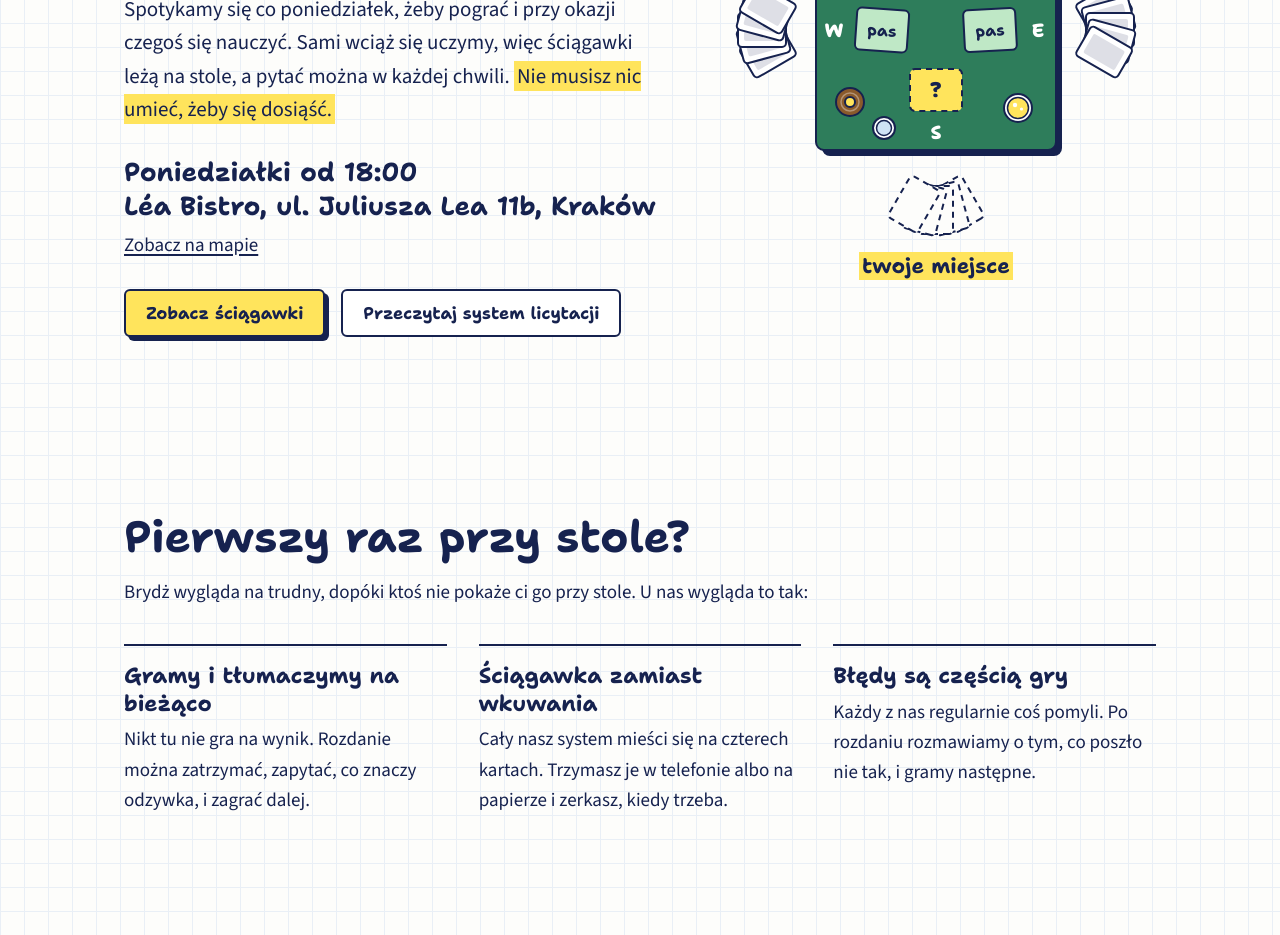
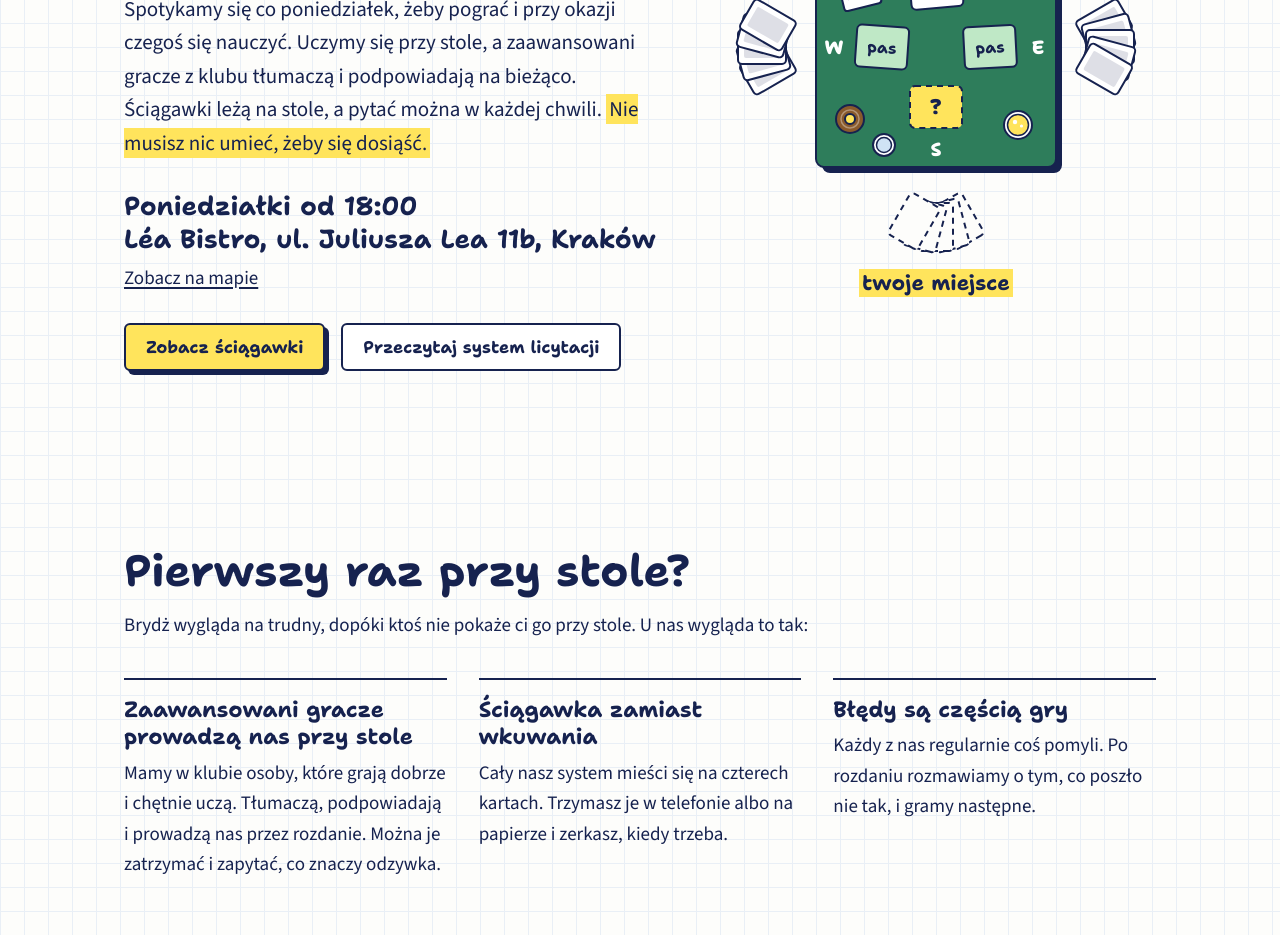
Before and after one commit to witekbobrowski/ciupiemy-w-brydza, a plain HTML site: page build/templates/index.html in a window 1280 px wide. Shown: the part 337-1272 px from the top of the page. Drawn offline with Linux system fonts and the light colour scheme; files that its build step writes are made by us from their sources; files whose address does not match are found by name.

Commit message:
Teksty: zaawansowani gracze uczą i prowadzą przy stole
Co-Authored-By: Claude Fable 5.2 <noreply@anthropic.com>

```diff
--- a/build/templates/index.html
+++ b/build/templates/index.html
@@ -24,7 +24,7 @@
   <div class="hero">
     <div class="hero-text">
       <h1>Ciupiemy w brydża</h1>
-      <p class="lead">Spotykamy się co poniedziałek, żeby pograć i przy okazji czegoś się nauczyć. Sami wciąż się uczymy, więc ściągawki leżą na stole, a pytać można w każdej chwili. <mark>Nie musisz nic umieć, żeby się dosiąść.</mark></p>
+      <p class="lead">Spotykamy się co poniedziałek, żeby pograć i przy okazji czegoś się nauczyć. Uczymy się przy stole, a zaawansowani gracze z klubu tłumaczą i podpowiadają na bieżąco. Ściągawki leżą na stole, a pytać można w każdej chwili. <mark>Nie musisz nic umieć, żeby się dosiąść.</mark></p>
       <p class="when">Poniedziałki od 18:00<br>Léa Bistro, ul. Juliusza Lea 11b, Kraków</p>
       <p><a href="https://www.google.com/maps/search/?api=1&amp;query=L%C3%A9a+Bistro+Juliusza+Lea+11b+Krak%C3%B3w" target="_blank" rel="noopener">Zobacz na mapie</a></p>
       <div class="btns">
@@ -96,7 +96,7 @@
     <h2>Pierwszy raz przy stole?</h2>
     <p class="intro">Brydż wygląda na trudny, dopóki ktoś nie pokaże ci go przy stole. U nas wygląda to tak:</p>
     <div class="items three">
-      <div><h3>Gramy i tłumaczymy na bieżąco</h3><p>Nikt tu nie gra na wynik. Rozdanie można zatrzymać, zapytać, co znaczy odzywka, i zagrać dalej.</p></div>
+      <div><h3>Zaawansowani gracze prowadzą nas przy stole</h3><p>Mamy w klubie osoby, które grają dobrze i chętnie uczą. Tłumaczą, podpowiadają i prowadzą nas przez rozdanie. Można je zatrzymać i zapytać, co znaczy odzywka.</p></div>
       <div><h3>Ściągawka zamiast wkuwania</h3><p>Cały nasz system mieści się na czterech kartach. Trzymasz je w telefonie albo na papierze i zerkasz, kiedy trzeba.</p></div>
       <div><h3>Błędy są częścią gry</h3><p>Każdy z nas regularnie coś pomyli. Po rozdaniu rozmawiamy o tym, co poszło nie tak, i gramy następne.</p></div>
     </div>
```
Also changed, not shown: docs/index.html (+2 -2 lines).
